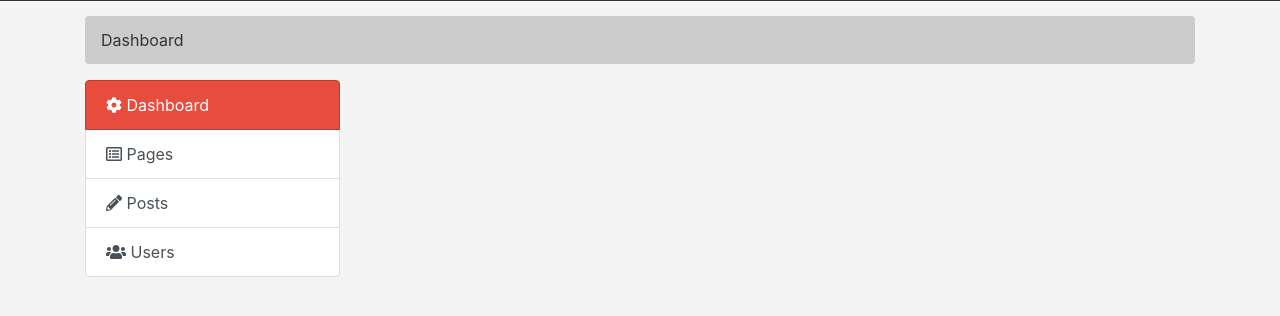
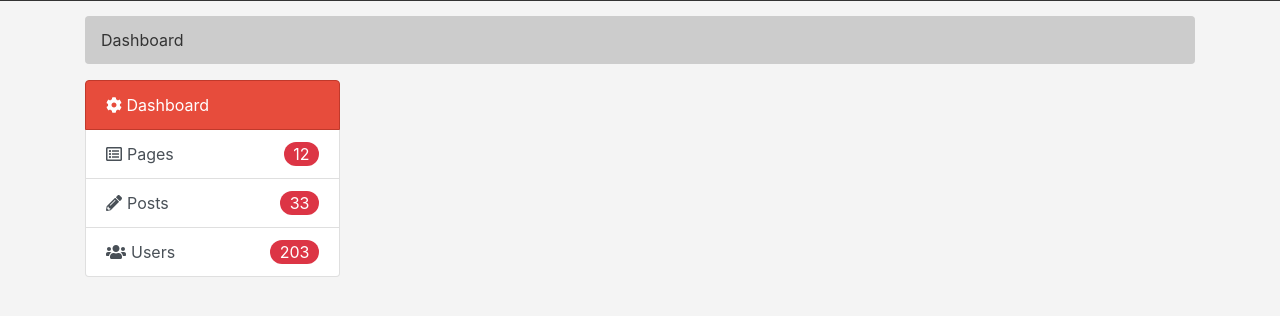
Before and after one commit to Strigalik/demos, a plain HTML site: page demos/demo3-AdminStrap/index.html in a window 1280 px wide. Shown: the part 110-426 px from the top of the page. Drawn offline with nearby package versions, Linux system fonts and the light colour scheme.

Commit message:
Fixed badges

```diff
--- a/demos/demo3-AdminStrap/css/style.css
+++ b/demos/demo3-AdminStrap/css/style.css
@@ -36,6 +36,11 @@ body {
   color: #333;
 }
 
+/* Main */
+.spanpad {
+  padding-left: 5px;
+  padding-right: 10px;
+}
 
 /* Custom BS colors Start*/
 .navbar {
--- a/demos/demo3-AdminStrap/index.html
+++ b/demos/demo3-AdminStrap/index.html
@@ -75,9 +75,9 @@
             <a href="index.html" class="list-group-item list-group-item-action active main-color-bg">
                 <i class="fas fa-cog"></i> Dashboard
             </a>
-            <a href="pages.html" class="list-group-item list-group-item-action"><i class="far fa-list-alt"></i> Pages</a>
-            <a href="posts.html" class="list-group-item list-group-item-action"><i class="fas fa-pencil-alt"></i> Posts</a>
-            <a href="users.html" class="list-group-item list-group-item-action"><i class="fas fa-users"></i> Users</a>
+            <a href="pages.html" class="list-group-item list-group-item-action d-flex justify-content-between align-items-center"><i class="far fa-list-alt"></i><span class="spanpad">Pages</span><span class="badges badge-danger badge-pill ml-auto">12</span></a>
+            <a href="posts.html" class="list-group-item list-group-item-action d-flex justify-content-between align-items-center"><i class="fas fa-pencil-alt"></i><span class="spanpad">Posts</span><span class="badges badge-danger badge-pill ml-auto">33</span></a>
+            <a href="users.html" class="list-group-item list-group-item-action d-flex justify-content-between align-items-center"><i class="fas fa-users"></i><span class="spanpad">Users</span><span class="badges badge-danger badge-pill ml-auto">203</span></a>
           </div>
         </div>
         <div class="col-md-9">
```
